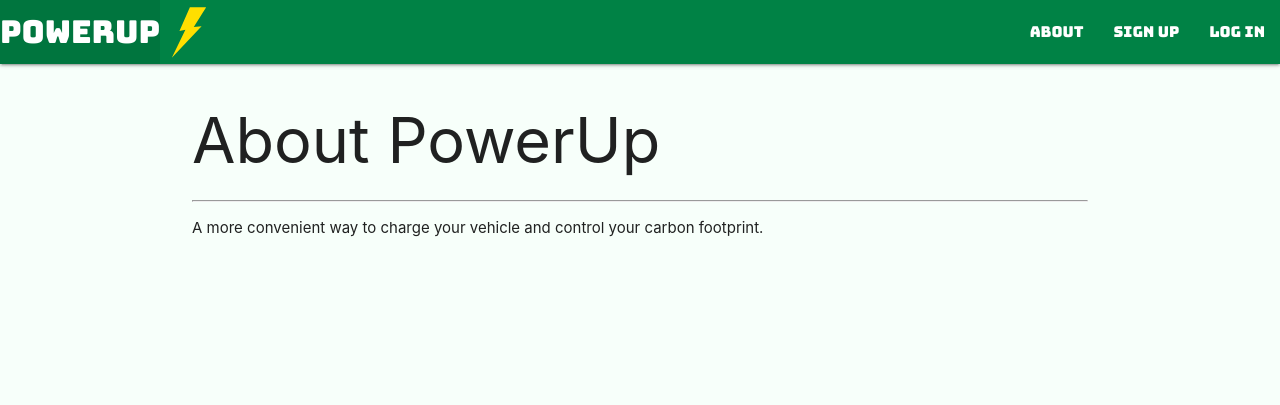
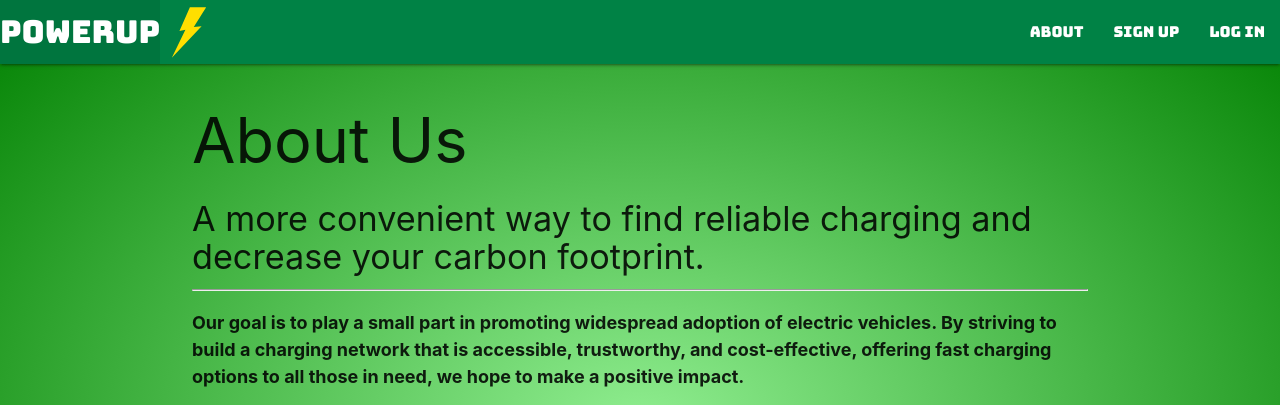
Before and after one commit to kiko-nunez/power_up, a Django app: page /about/ in a window 1280 px wide. Shown: the top 405 px of the page. Run offline with Django 4.2, Linux system fonts and the light colour scheme.

Commit message:
adds more styling to about page and values to vehicle index

```diff
--- a/main_app/static/style.css
+++ b/main_app/static/style.css
@@ -3,7 +3,9 @@
 
 
 body {
-    background-color: rgb(247, 255, 250);
+  background: radial-gradient(lightgreen, green);
+
+
     display: flex;
     min-height: 100vh;
     flex-direction: column;
@@ -108,3 +110,18 @@ select {
   label {
     color: black;
   }
+
+  .aboutpage {
+    align-content: center;
+    text-align: center;
+  }
+
+  img {
+    width: 600px;
+    height: 400px;
+  }
+
+  .goal {
+    font-weight: bolder;
+    font-size: large;
+  }
--- a/main_app/templates/about.html
+++ b/main_app/templates/about.html
@@ -1,7 +1,10 @@
 {% extends 'base.html' %} {% block content %}
+<h1>About Us</h1>
+<h4>A more convenient way to find reliable charging and decrease your carbon footprint.</h4>
+<hr />
+<div class="aboutpageß">
+<p class="goal">Our goal is to play a small part in promoting widespread adoption of electric vehicles. By striving to build a charging network that is accessible, trustworthy, and cost-effective, offering fast charging options to all those in need, we hope to make a positive impact.</p>
 
-<h1>About PowerUp</h1>
-<hr />
-<p>A more convenient way to charge your vehicle and control your carbon footprint.</p>
-
+<img src="https://www.self.inc/info/img/post/ev-vs-non-ev/ev-vs-non-ev-header.jpg" alt="">
+</div>
 {% endblock %}
--- a/main_app/templates/base.html
+++ b/main_app/templates/base.html
@@ -10,7 +10,7 @@
       rel="stylesheet"
       href="https://cdnjs.cloudflare.com/ajax/libs/materialize/1.0.0/css/materialize.min.css"
     />
-    <link rel="stylesheet" type="text/css" href="{% static 'style.css' %}" />
+    <link rel="stylesheet" type="text/css" href="{% static '/style.css' %}" />
     <script src="https://cdnjs.cloudflare.com/ajax/libs/materialize/1.0.0/js/materialize.min.js"></script>
   </head>
   <body>
--- a/main_app/templates/stations/index.html
+++ b/main_app/templates/stations/index.html
@@ -51,7 +51,7 @@
     <form action="{% url 'stations_create' %} " method="post">
         {% csrf_token %}
     <span class="card-title">{{ value.station_name }}</span>
-        <p>Address: {{ value.street_address }}</p>
+        <p>Address: {{ value.street_address }}, {{value.city}}, {{value.state}}</p>
         <p>Availability: {{ value.access_days_time }}</p>
         <p>Connector Types: {{ value.ev_connector_types }}</p>
         <p>Reviews: {{station.reviews }}</p>
```
